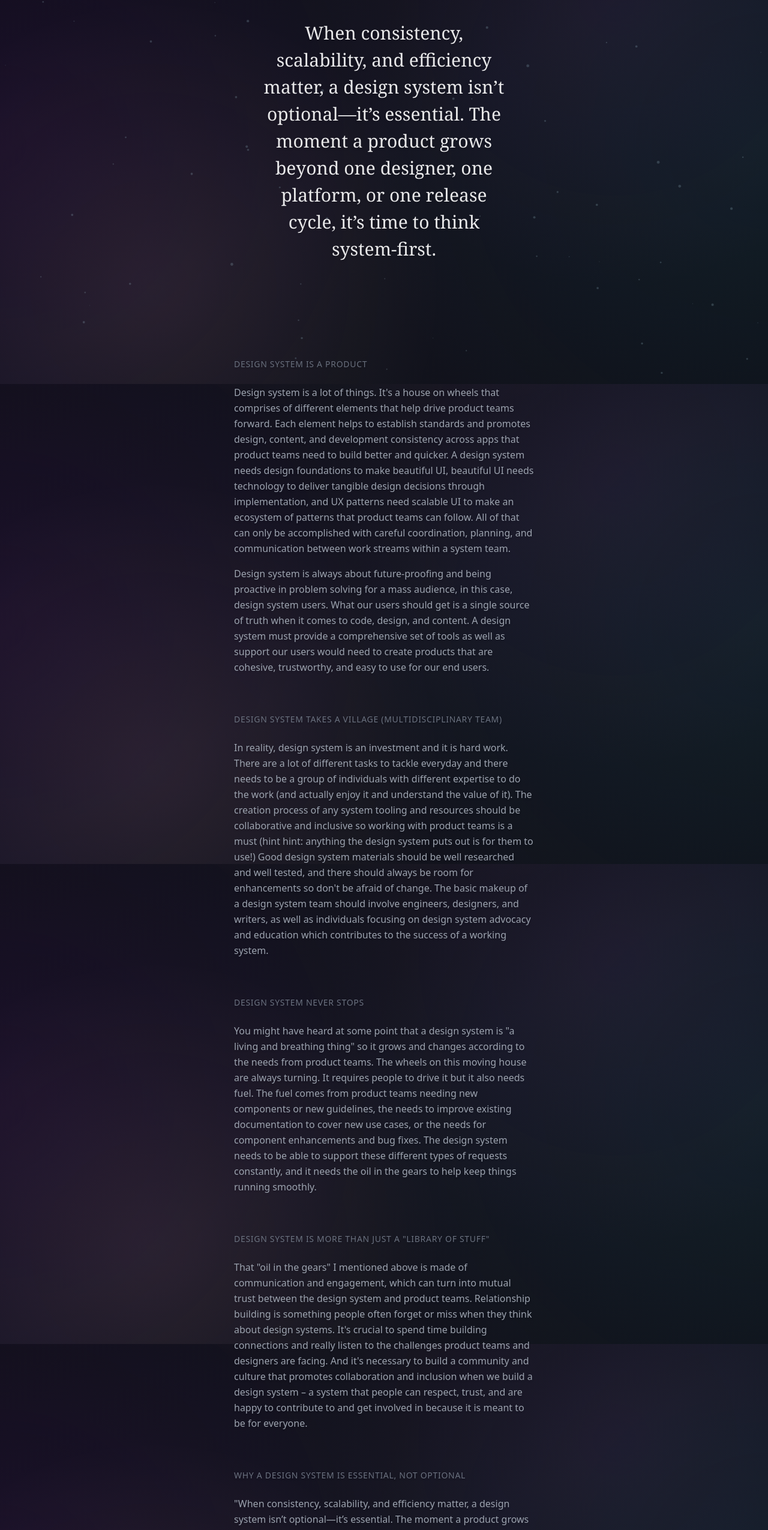
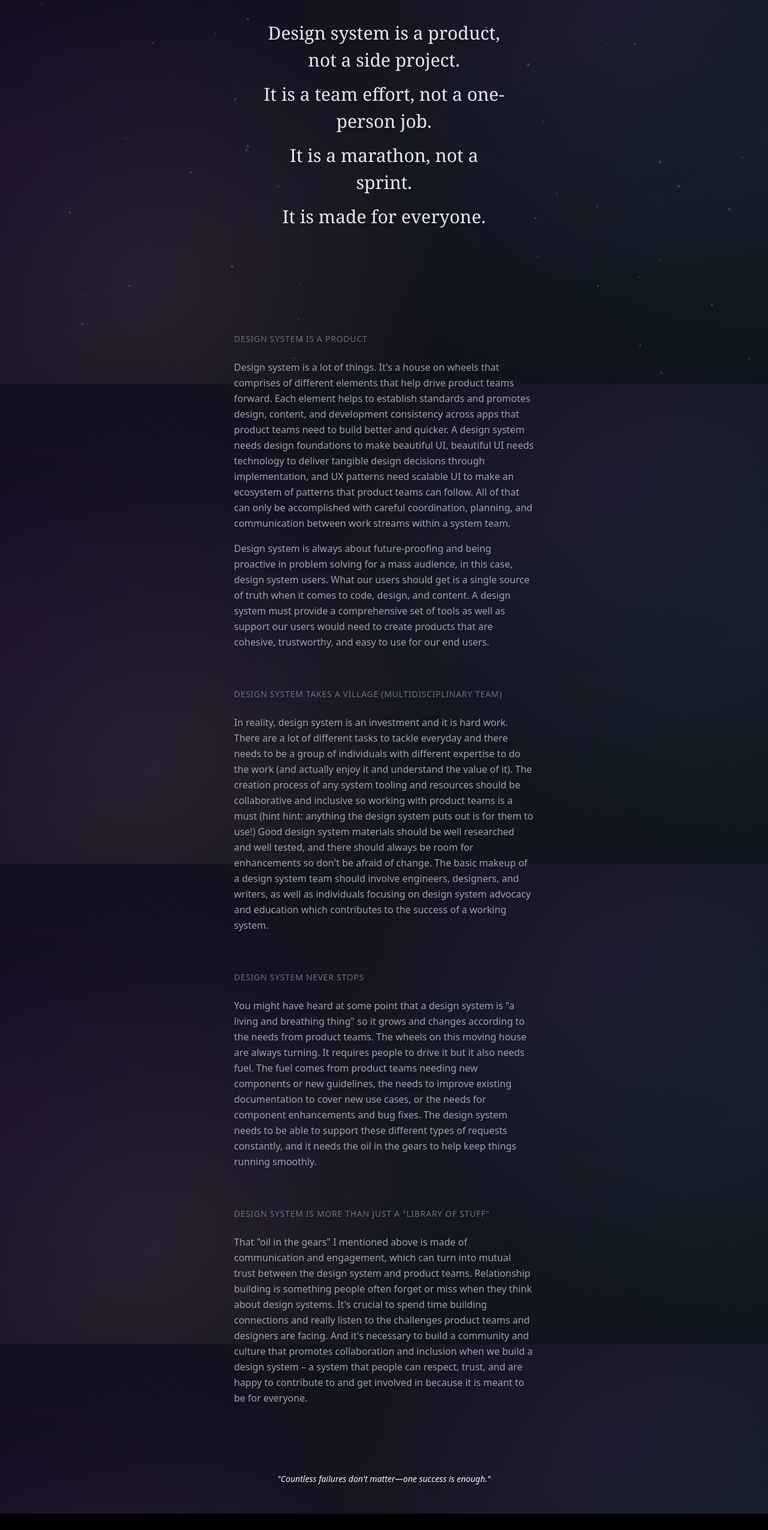
Before and after one commit to thenutlpkl/thenutlpkl.github.io, a React (Vite) app: page /design-system in a window 1280 px wide. Shown: the part 160-2710 px from the top of the page at 60% size. After the commit the page ends 2683 px from the top, so only its background shows below. Built offline with nearby package versions, Linux system fonts and the light colour scheme.

Commit message:
Rollback

```diff
--- a/src/components/Article.tsx
+++ b/src/components/Article.tsx
@@ -19,9 +19,15 @@ const Article: React.FC<ArticleProps> = ({ article }) => {
             {/* Quote Section */}
             <div className="relative mb-32">
               <div className="px-12 py-8">
-                <p className="text-3xl font-light leading-normal text-center text-white/90 font-serif">
-                  When consistency, scalability, and efficiency matter, a design system isn’t optional—it’s essential. The moment a product grows beyond one designer, one platform, or one release cycle, it’s time to think system-first.
-                </p>
+                {(article.sections[0].content[0].type === 'quote' || article.sections[0].content[0].type === 'paragraph') && (
+                  <p className="text-3xl font-light leading-normal text-center text-white/90 font-serif">
+                    {article.sections[0].content[0].text.split('\n').map((line, i) => (
+                      <span key={i} className="block mb-3">
+                        {line}
+                      </span>
+                    ))}
+                  </p>
+                )}
               </div>
             </div>
 
@@ -73,39 +79,6 @@ const Article: React.FC<ArticleProps> = ({ article }) => {
                   </p>
                 </div>
               </div>
-
-              <div className="space-y-6">
-                <h2 className="text-gray-500 uppercase tracking-wider text-sm font-light">
-                  Why a Design System Is Essential, Not Optional
-                </h2>
-                <div className="space-y-4">
-                  <p className="text-base text-gray-400 font-light leading-relaxed">
-                    "When consistency, scalability, and efficiency matter, a design system isn’t optional—it’s essential. The moment a product grows beyond one designer, one platform, or one release cycle, it’s time to think system-first."
-                  </p>
-                  <p className="text-base text-gray-400 font-light leading-relaxed">
-                    In today’s fast-moving digital landscape, products evolve across multiple teams, platforms, and iterations. Without a design system, inconsistency creeps in, design debt piles up, and scaling becomes a bottleneck. A well-structured design system isn’t just about reusable components—it’s about creating a shared language between designers and developers, reducing friction, and ensuring a seamless user experience.
-                  </p>
-                  <p className="text-base text-gray-400 font-light leading-relaxed">
-                    When Do You Need a Design System?
-                    Growing Teams → When multiple designers and developers collaborate, a design system aligns everyone under a single vision.
-                  </p>
-                  <p className="text-base text-gray-400 font-light leading-relaxed">
-                    Multi-Platform Products → Web, mobile, and other platforms require consistent UI patterns to maintain brand integrity.
-                  </p>
-                  <p className="text-base text-gray-400 font-light leading-relaxed">
-                    Rapid Scaling → As a product expands, manual design updates become unsustainable—systems streamline workflows.
-                  </p>
-                  <p className="text-base text-gray-400 font-light leading-relaxed">
-                    Frequent Iterations → Agile teams need efficiency; a design system enables faster experimentation and deployment.
-                  </p>
-                  <p className="text-base text-gray-400 font-light leading-relaxed">
-                    A design system is more than a collection of components—it’s a product of its own, requiring continuous evolution, governance, and adoption. It’s not just about efficiency but also about unlocking creativity by eliminating repetitive decisions, allowing designers to focus on solving real problems.
-                  </p>
-                  <p className="text-base text-gray-400 font-light leading-relaxed">
-                    In my experience leading design teams across healthcare, fintech, and AI, I’ve seen firsthand how a well-implemented system transforms workflows, improves collaboration, and elevates product quality. A strong design system isn’t a luxury—it’s a necessity for any product that aims to scale with speed and precision.
-                  </p>
-                </div>
-              </div>
             </div>
           </motion.div>
         </div>
```
